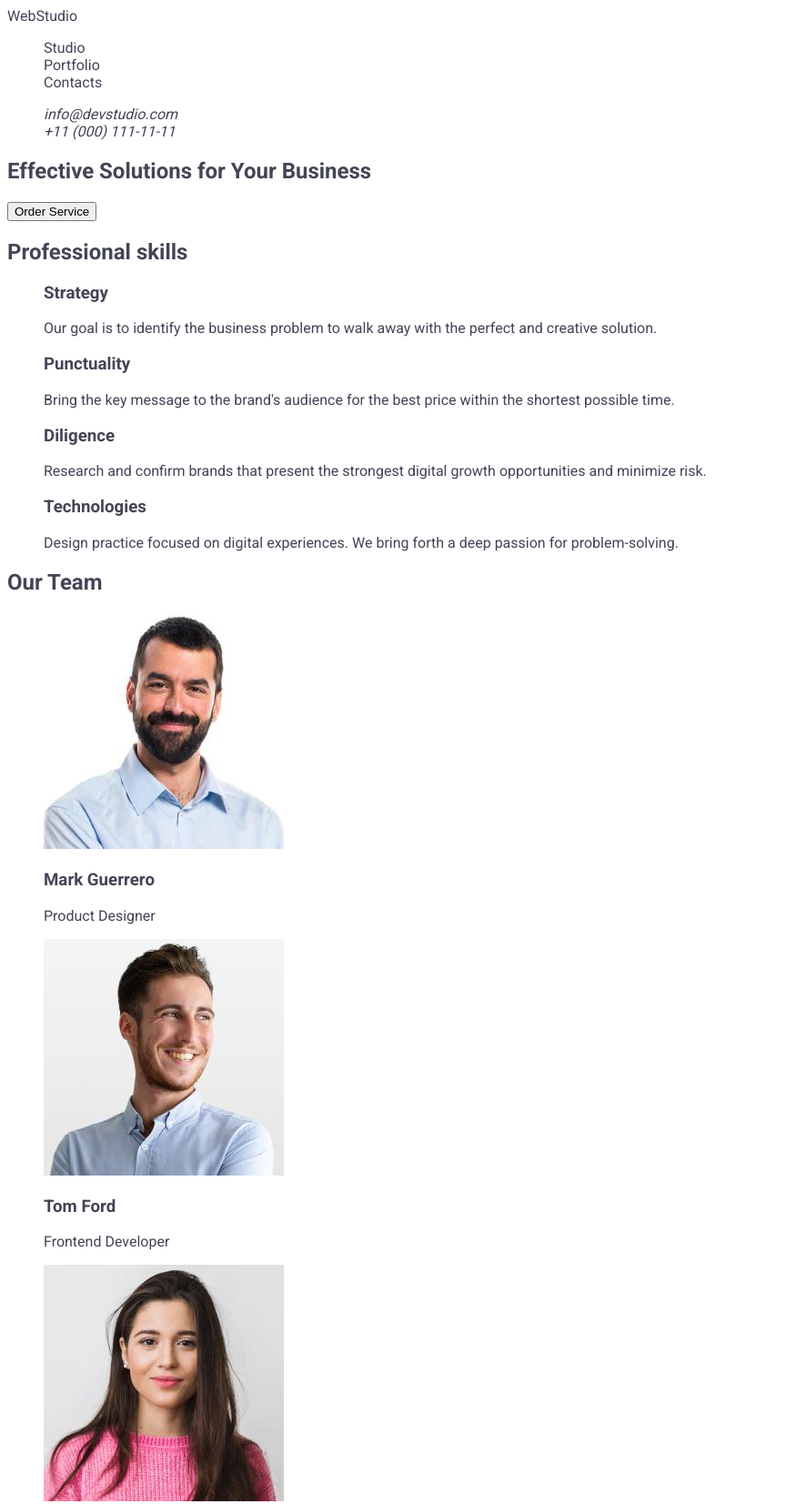
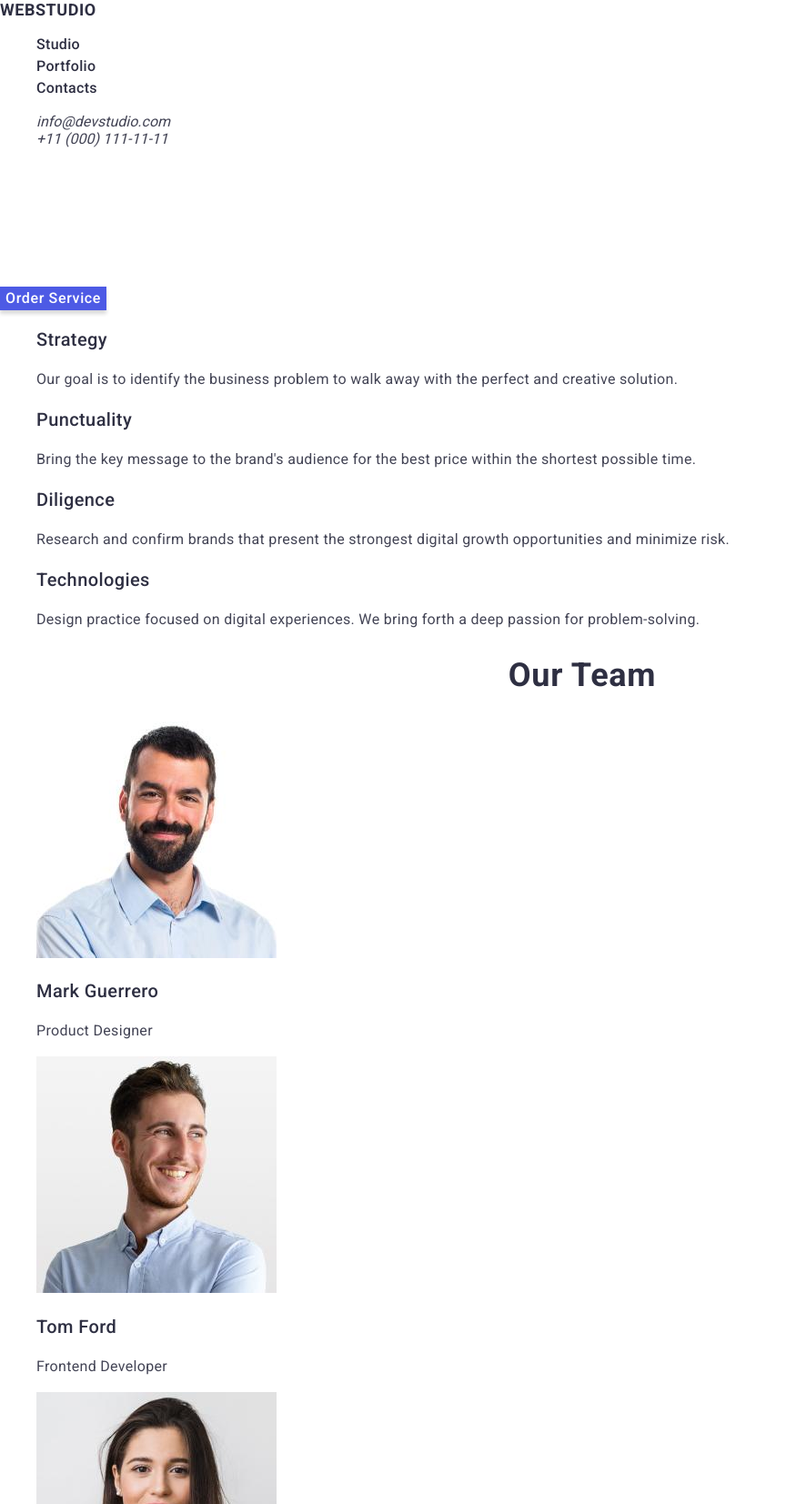
Before and after one commit to Lubov1506/Lubov1506-goit-markup-hw-02, a plain HTML site: page index.html in a window 1280 px wide. Shown: the top 1653 px of the page at 91% size, without its empty margins (0-864 px from the left). Drawn offline with nearby package versions, Linux system fonts and the light colour scheme.

Commit message:
Add classes and styles

```diff
--- a/css/style.css
+++ b/css/style.css
@@ -1,14 +1,108 @@
-body{
-  font-family: 'Roboto', sans-serif;
-  color: #434455;
-  background: #FFFFFF;
+:root {
+    --iris: #4d5ae5;
+    --ocean: #404bbf;
+    --navy-blue: #2e2f42;
+    --green: #31d0aa;
+    --slate: #434455;
+    --light-slate: #8e8f99;
+    --cornflower: #e7e9fc;
+    --cloud: #f4f4fd;
+    --navy-blue-modal: rgba(46, 47, 66, 0.4);
+    --grey: rgba(46, 47, 66, 0.7);
+    --white: #fff;
+    --dairy: #fcfcfc;
 }
 
-a{
-  color: currentColor;
-  text-decoration: none;
+body {
+    font-family: 'Roboto', sans-serif;
+    color: #434455;
+    background: #ffffff;
+}
+a {
+    color: currentColor;
+    text-decoration: none;
+}
+ul {
+    list-style-type: none;
+}
+button {
+    font-weight: 500;
+    line-height: 150%;
+    letter-spacing: 0.04em;
+    color: var(--white);
+    border: none;
+    font-family: inherit;
+    cursor: pointer;
+    box-shadow: 0 4px 4px 0 rgba(0, 0, 0, 0.15);
+    background: var(--iris);
+}
+.logo {
+    font-weight: 700;
+    font-size: 18px;
+    line-height: 117%;
+    letter-spacing: 0.03em;
+    text-transform: uppercase;
+    color: var(--navy-blue);
+}
+/* nav */
+.nav-item > a {
+    font-weight: 500;
+    line-height: 150%;
+    letter-spacing: 0.02em;
+    color: var(--navy-blue);
 }
 
-ul{
-  list-style-type: none;
+h1 {
+    font-weight: 700;
+    font-size: 56px;
+    line-height: 107%;
+    letter-spacing: 0.02em;
+    text-align: center;
+    color: var(--white);
 }
+/* skills */
+.skills-sub-title,
+.team-sub-title,
+.portfolio-sub-title {
+    font-weight: 500;
+    font-size: 20px;
+    line-height: 120%;
+    letter-spacing: 0.02em;
+    color: var(--navy-blue);
+}
+.skills-text,
+.team-text,
+.portfolio-text {
+    line-height: 150%;
+    letter-spacing: 0.02em;
+    color: var(--slate);
+}
+/* team */
+.team-title,
+.portfolio-title {
+    font-weight: 700;
+    font-size: 36px;
+    line-height: 111%;
+    letter-spacing: 0.02em;
+    text-transform: capitalize;
+    text-align: center;
+    color: var(--navy-blue);
+}
+.footer-text {
+    line-height: 150%;
+    letter-spacing: 0.02em;
+    color: var(--cloud);
+}
+
+.nav-item > a:hover {
+    color: var(--ocean);
+}
+.nav-item > a:active {
+    color: var(--ocean);
+}
+.address-item > a:hover {
+    color: var(--ocean);
+}
+button:hover {
+    background: var(--ocean);
+}
--- a/index.html
+++ b/index.html
@@ -4,32 +4,41 @@
         <meta charset="UTF-8" />
         <meta name="viewport" content="width=device-width, initial-scale=1.0" />
         <title>Document</title>
+        <link
+            rel="stylesheet"
+            href="https://cdnjs.cloudflare.com/ajax/libs/modern-normalize/2.0.0/modern-normalize.min.css"
+            integrity="sha512-4xo8blKMVCiXpTaLzQSLSw3KFOVPWhm/TRtuPVc4WG6kUgjH6J03IBuG7JZPkcWMxJ5huwaBpOpnwYElP/m6wg=="
+            crossorigin="anonymous"
+            referrerpolicy="no-referrer"
+        />
         <link rel="preconnect" href="https://fonts.googleapis.com" />
         <link rel="preconnect" href="https://fonts.gstatic.com" crossorigin />
         <link
-            href="https://fonts.googleapis.com/css2?family=Roboto:wght@400;500;700&display=swap"
+            href="https://fonts.googleapis.com/css2?family=Raleway:wght@700&family=Roboto:wght@400;500;700&display=swap"
             rel="stylesheet"
         />
         <link rel="stylesheet" href="./css/style.css" />
     </head>
     <body>
         <header>
-            <nav>
-                <a href="./index.html"> WebStudio </a>
-                <ul>
-                    <li><a href="">Studio</a></li>
-                    <li><a href="">Portfolio</a></li>
-                    <li><a href="">Contacts</a></li>
+            <nav class="nav">
+                <a href="./index.html" class="logo"> WebStudio </a>
+                <ul class="nav-list">
+                    <li class="nav-item"><a href="">Studio</a></li>
+                    <li class="nav-item"><a href="">Portfolio</a></li>
+                    <li class="nav-item"><a href="">Contacts</a></li>
                 </ul>
             </nav>
             <address>
-                <ul>
-                    <li>
+                <ul class="address-list">
+                    <li class="address-item">
                         <a href="mailto:info@devstudio.com"
                             >info@devstudio.com</a
                         >
                     </li>
-                    <li><a href="tel:+110001111111">+11 (000) 111-11-11</a></li>
+                    <li class="address-item">
+                        <a href="tel:+110001111111">+11 (000) 111-11-11</a>
+                    </li>
                 </ul>
             </address>
         </header>
@@ -38,128 +47,130 @@
                 <h1>Effective Solutions for Your Business</h1>
                 <button type="button">Order Service</button>
             </section>
-            <section>
-                <h2>Professional skills</h2>
-                <ul>
-                    <li>
-                        <h3>Strategy</h3>
-                        <p>
+            <section class="skills">
+                <h2 class="skills-title" hidden>Professional skills</h2>
+                <ul class="skills-list">
+                    <li class="skills-item">
+                        <h3 class="skills-sub-title">Strategy</h3>
+                        <p class="skills-text">
                             Our goal is to identify the business problem to walk
                             away with the perfect and creative solution.
                         </p>
                     </li>
-                    <li>
-                        <h3>Punctuality</h3>
-                        <p>
+                    <li class="skills-item">
+                        <h3 class="skills-sub-title">Punctuality</h3>
+                        <p class="skills-text">
                             Bring the key message to the brand's audience for
                             the best price within the shortest possible time.
                         </p>
                     </li>
-                    <li>
-                        <h3>Diligence</h3>
-                        <p>
+                    <li class="skills-item">
+                        <h3 class="skills-sub-title">Diligence</h3>
+                        <p class="skills-text">
                             Research and confirm brands that present the
                             strongest digital growth opportunities and minimize
                             risk.
                         </p>
                     </li>
-                    <li>
-                        <h3>Technologies</h3>
-                        <p>
+                    <li class="skills-item">
+                        <h3 class="skills-sub-title">Technologies</h3>
+                        <p class="skills-text">
                             Design practice focused on digital experiences. We
                             bring forth a deep passion for problem-solving.
                         </p>
                     </li>
                 </ul>
             </section>
-            <section>
-                <h2>Our Team</h2>
-                <ul>
-                    <li>
+            <section class="team">
+                <h2 class="team-title">Our Team</h2>
+                <ul class="team-list">
+                    <li class="team-item">
                         <img src="./images/mark.jpg" alt="Mark" width="264" />
-                        <h3>Mark Guerrero</h3>
-                        <p>Product Designer</p>
+                        <h3 class="team-sub-title">Mark Guerrero</h3>
+                        <p class="team-text">Product Designer</p>
                     </li>
-                    <li>
+                    <li class="team-item">
                         <img src="./images/tom.jpg" alt="Tom" width="264" />
-                        <h3>Tom Ford</h3>
-                        <p>Frontend Developer</p>
+                        <h3 class="team-sub-title">Tom Ford</h3>
+                        <p class="team-text">Frontend Developer</p>
                     </li>
-                    <li>
+                    <li class="team-item">
                         <img
                             src="./images/camila.jpg"
                             alt="Camila"
                             width="264"
                         />
-                        <h3>Camila Garcia</h3>
-                        <p>Marketing</p>
+                        <h3 class="team-sub-title">Camila Garcia</h3>
+                        <p class="team-text">Marketing</p>
                     </li>
-                    <li>
+                    <li class="team-item">
                         <img
                             src="./images/daniel.jpg"
                             alt="Daniel"
                             width="264"
                         />
-                        <h3>Daniel Wilson</h3>
-                        <p>UI Designer</p>
+                        <h3 class="team-sub-title">Daniel Wilson</h3>
+                        <p class="team-text">UI Designer</p>
                     </li>
                 </ul>
             </section>
 
-            <section>
-                <h2>Our Portfolio</h2>
-                <ul>
-                    <li>
+            <section class="portfolio">
+                <h2 class="portfolio-title">Our Portfolio</h2>
+                <ul class="portfolio-list">
+                    <li class="portfolio-item">
                         <img src="./images/banking-app.jpg" alt="Banking App" />
-                        <h3>Banking App</h3>
-                        <p>App</p>
+                        <h3 class="portfolio-sub-title">Banking App</h3>
+                        <p class="portfolio-text">App</p>
                     </li>
-                    <li>
+                    <li class="portfolio-item">
                         <img
                             src="./images/cashless-payment.jpg"
                             alt="Cashless Payment"
                         />
-                        <h3>Cashless Payment</h3>
-                        <p>Marketing</p>
+                        <h3 class="portfolio-sub-title">Cashless Payment</h3>
+                        <p class="portfolio-text">Marketing</p>
                     </li>
-                    <li>
+                    <li class="portfolio-item">
                         <img
                             src="./images/meditation-app.jpg"
                             alt="Meditation App"
                         />
-                        <h3>Meditation App</h3>
-                        <p>App</p>
+                        <h3 class="portfolio-sub-title">Meditation App</h3>
+                        <p class="portfolio-text">App</p>
                     </li>
-                    <li>
+                    <li class="portfolio-item">
                         <img
                             src="./images/taxi-service.jpg"
                             alt="Taxi Service"
                         />
-                        <h3>Taxi Service</h3>
-                        <p>Marketing</p>
+                        <h3 class="portfolio-sub-title">Taxi Service</h3>
+                        <p class="portfolio-text">Marketing</p>
                     </li>
-                    <li>
+                    <li class="portfolio-item">
                         <img
                             src="./images/screen-illustrations.jpg"
                             alt="Screen Illustrations"
                         />
-                        <h3>Screen Illustrations</h3>
-                        <p>Design</p>
+                        <h3 class="portfolio-sub-title">
+                            Screen Illustrations
+                        </h3>
+                        <p class="portfolio-text">Design</p>
                     </li>
-                    <li>
+                    <li class="portfolio-item">
                         <img
                             src="./images/online-courses.jpg"
                             alt="Online Courses"
                         />
-                        <h3>Online Courses</h3>
-                        <p>Marketing</p>
+                        <h3 class="portfolio-sub-title">Online Courses</h3>
+                        <p class="portfolio-text">Marketing</p>
                     </li>
                 </ul>
             </section>
         </main>
         <footer>
-            <a href="/"> WebStudio </a>
-            <p>
+            <a href="./index.html" class="logo"> WebStudio </a>
+            <p class="footer-text">
                 Increase the flow of customers and sales for your business with
                 digital marketing & growth solutions.
             </p>
```
